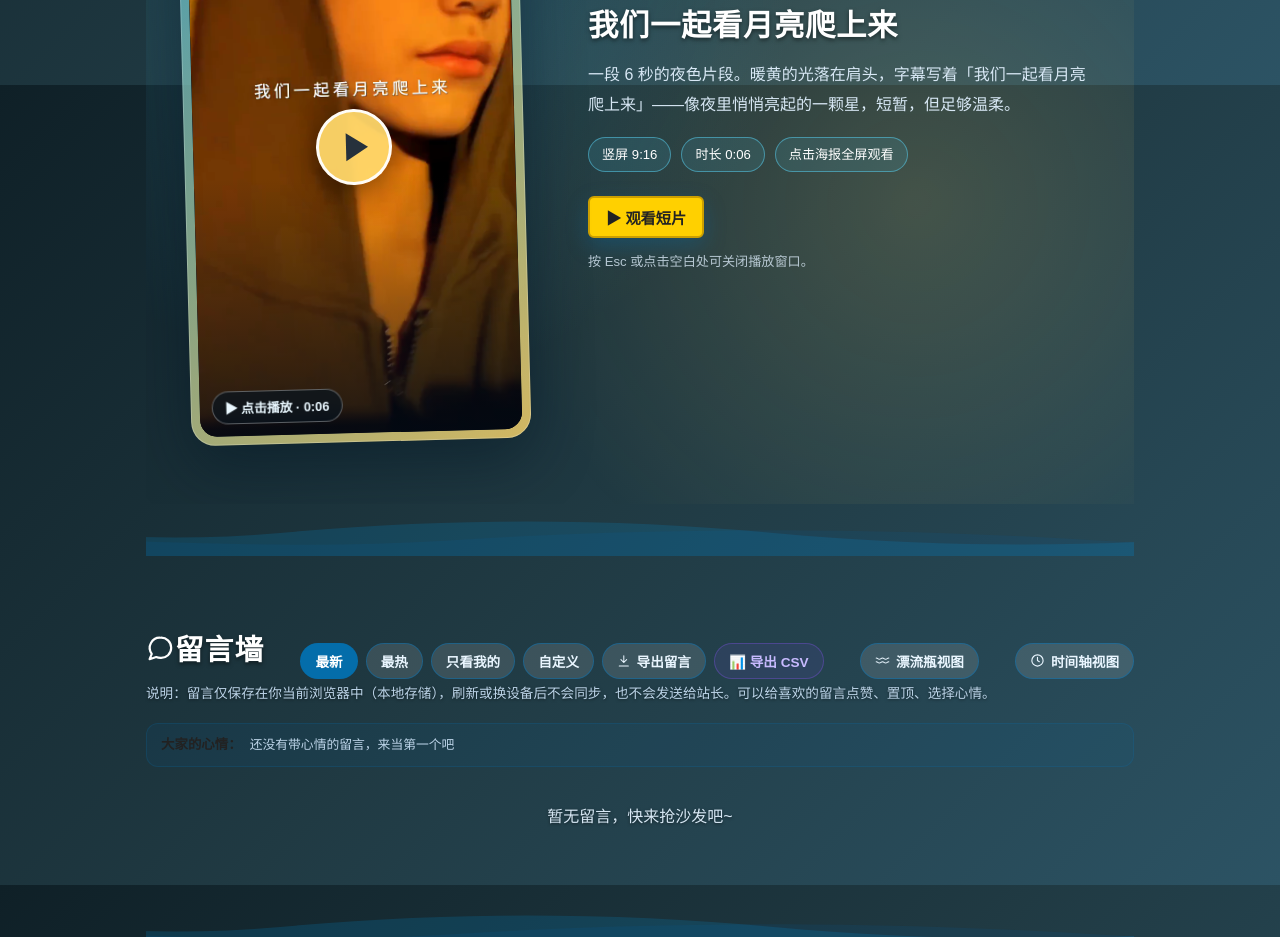
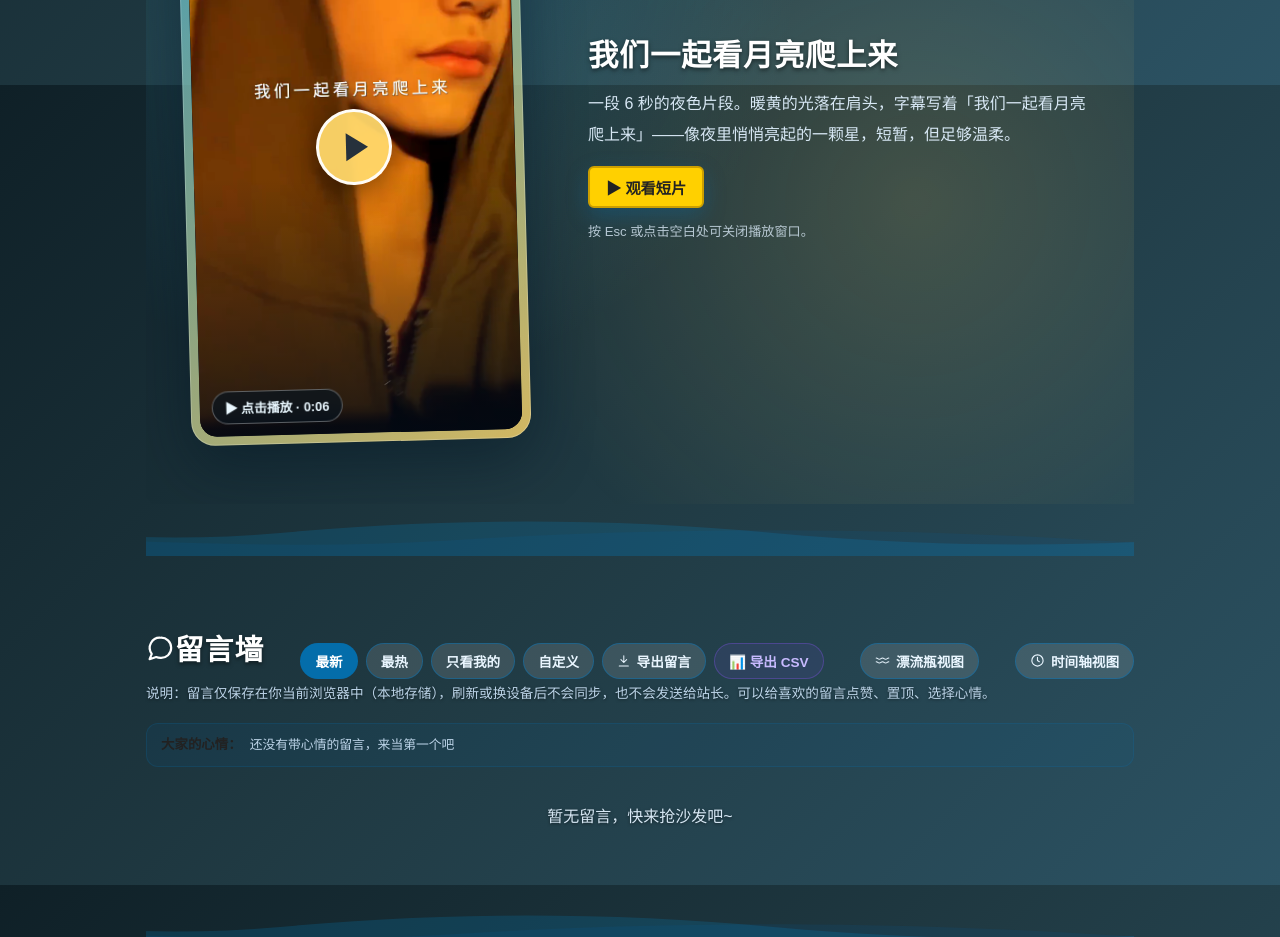
Before and after one commit to ZJW-123-Cyber/ZJW-123-Cyber.github.io, a plain HTML site: page index.html in a window 1280 px wide. Shown: the part 2315-3252 px from the top of the page. Drawn offline with Linux system fonts and the light colour scheme.

Commit message:
fix: remove three video meta tags

```diff
--- a/css/theme.css
+++ b/css/theme.css
@@ -1310,13 +1310,6 @@ html:not([data-theme="light"]) .work-img:hover { filter: brightness(1.02) satura
 
 .moon-info h3 { color: var(--t-heading); text-shadow: var(--t-heading-shadow); font-size: 1.9rem; margin-bottom: 14px; }
 .moon-info p { color: var(--t-soft-text); line-height: 1.9; margin-bottom: 16px; }
-.moon-meta { display: flex; flex-wrap: wrap; gap: 10px; list-style: none; padding: 0; margin: 0 0 24px; }
-.moon-meta li {
-    padding: 6px 13px; border-radius: 999px; font-size: .82rem;
-    color: var(--t-heading);
-    border: 1px solid rgba(87, 200, 232, .55);
-    background: rgba(87, 200, 232, .12);
-}
 .moon-info .button { box-shadow: 0 8px 22px rgba(0, 119, 190, .28); }
 .moon-note { font-size: .82rem; opacity: .8; margin-top: 12px !important; }
 
@@ -1362,7 +1355,6 @@ html:not([data-theme="light"]) .work-img:hover { filter: brightness(1.02) satura
     .moon-grid { grid-template-columns: 1fr; justify-items: center; max-width: 420px; gap: 30px; }
     .moon-card { width: min(78vw, 340px); }
     .moon-info { text-align: center; }
-    .moon-meta { justify-content: center; }
 }
 @media (prefers-reduced-motion: reduce) {
     .moon-play { animation: none; }
--- a/index.html
+++ b/index.html
@@ -256,11 +256,6 @@
                 <div class="moon-info reveal" style="--reveal-delay: 0.2s">
                     <h3>我们一起看月亮爬上来</h3>
                     <p>一段 6 秒的夜色片段。暖黄的光落在肩头，字幕写着「我们一起看月亮爬上来」——像夜里悄悄亮起的一颗星，短暂，但足够温柔。</p>
-                    <ul class="moon-meta">
-                        <li>竖屏 9:16</li>
-                        <li>时长 0:06</li>
-                        <li>点击海报全屏观看</li>
-                    </ul>
                     <button class="button" type="button" id="moonOpenBtn">▶ 观看短片</button>
                     <p class="moon-note">按 Esc 或点击空白处可关闭播放窗口。</p>
                 </div>
--- a/sw.js
+++ b/sw.js
@@ -1,7 +1,7 @@
 /* ============================================================
    sw.js — Service Worker，让网站可安装并支持离线访问
    ============================================================ */
-const CACHE_NAME = 'my-website-v14';
+const CACHE_NAME = 'my-website-v15';
 
 const CORE_ASSETS = [
     './',
```
